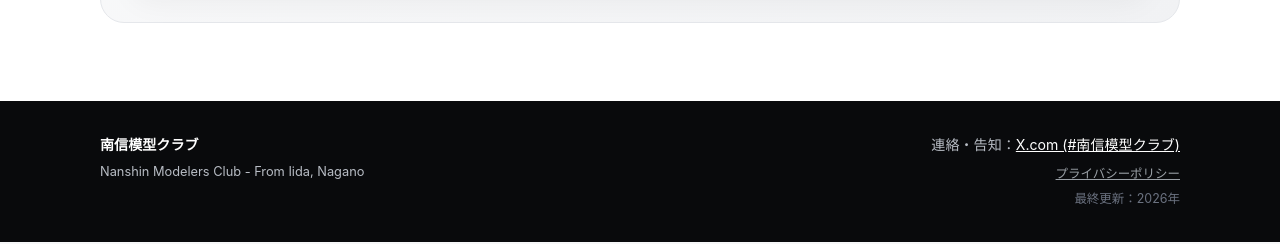
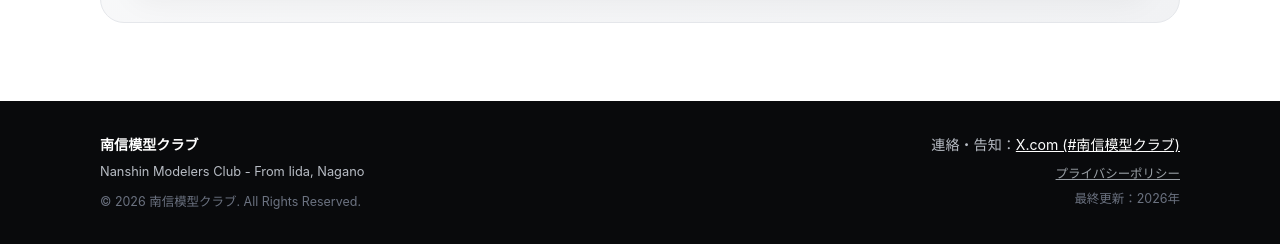
Before and after one commit to nanshin-modelers-club/site, a plain HTML site: page index.html in a window 1280 px wide. Shown: the part 4813-5057 px from the top of the page. Drawn offline with Linux system fonts and the light colour scheme.

Commit message:
Add copyright notice to footer
Co-Authored-By: Claude Sonnet 5 <noreply@anthropic.com>

```diff
--- a/index.html
+++ b/index.html
@@ -503,6 +503,7 @@
     <div>
       <div class="footer-brand">南信模型クラブ</div>
       <div style="font-size:0.8rem; margin-top:4px;">Nanshin Modelers Club - From Iida, Nagano</div>
+      <div style="font-size:0.78rem; margin-top:8px; color:#6b7280;">© 2026 南信模型クラブ. All Rights Reserved.</div>
     </div>
     <div style="text-align:right;">
       <div>連絡・告知：<a href="https://x.com/search?q=%23%E5%8D%97%E4%BF%A1%E6%A8%A1%E5%9E%8B%E3%82%AF%E3%83%A9%E3%83%97" target="_blank" rel="noopener noreferrer" style="color:#fff; text-decoration:underline;">X.com (#南信模型クラブ)</a></div>
```
